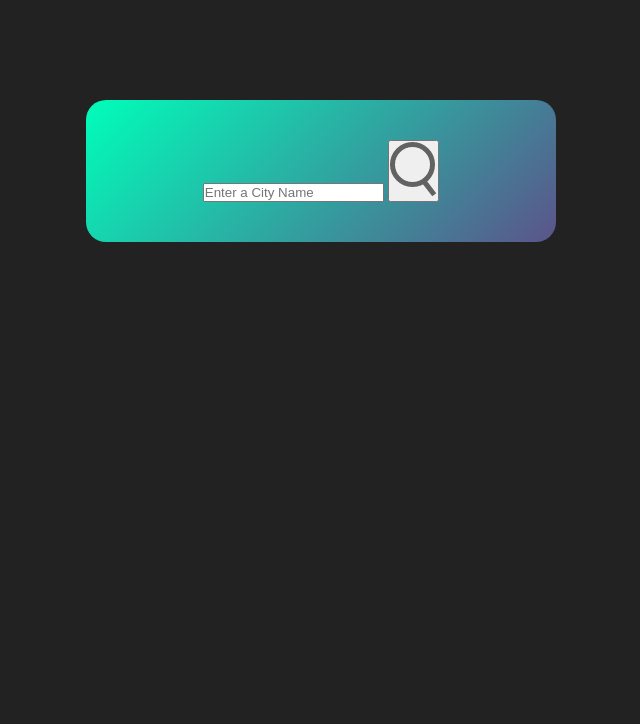
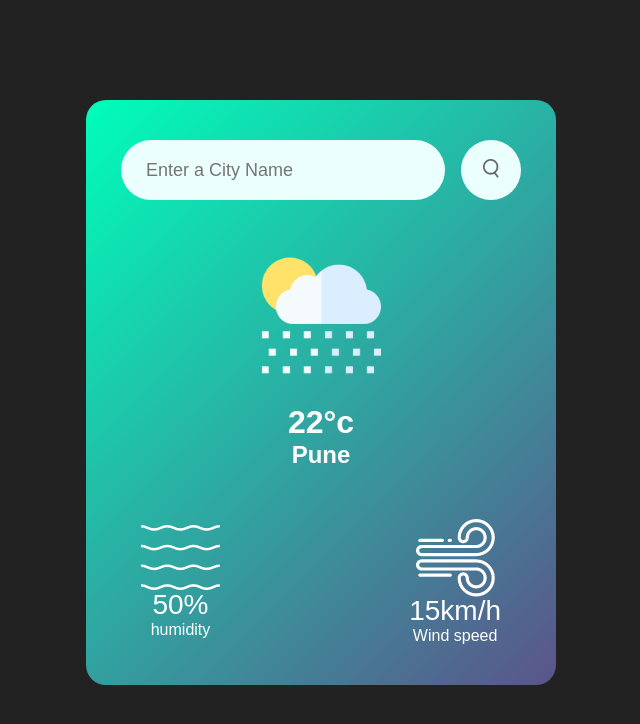
Before and after one commit to marotipatre/Weather-Application, a plain HTML site: page index.html in a window 1280 px wide. Shown: the whole page, without its empty margins (319-959 px from the left). Drawn offline with Linux system fonts and the light colour scheme.

Commit message:
coded HTML & CSS for today

```diff
--- a/index.html
+++ b/index.html
@@ -12,6 +12,26 @@
             <input type="text" placeholder="Enter a City Name" spellcheck="false">
             <button><img src="images/search.png"></button>
         </div>
+        <div class="weather">
+            <img src="images/rain.png" class="wi">
+            <h1 id="temp">22°c</h1>
+            <h2 id="city">Pune</h2>
+            <div class="details">
+                <div id="col">
+                    <img src="images/humidity.png">
+                    <div>
+                        <p class="humidity">50%</p>
+                        <p>humidity</p>
+                    </div>
+                </div>
+                <div id="col">
+                    <img src="images/wind.png">
+                    <div>
+                        <p class="wind">15km/h</p>
+                        <p>Wind speed</p>
+                    </div>
+            </div>
+        </div>
     </div>
 </body>
 </html>
--- a/style.css
+++ b/style.css
@@ -19,3 +19,81 @@ body{
     padding: 40px 35px;
     text-align: center;
 }
+
+.search{
+    width: 100%;
+    display: flex;
+    justify-content: space-between;
+    align-items: center;
+}
+
+.search input {
+    border: 0;
+    outline: 0;
+    background: #ebfffc;
+    color: #555;
+    padding: 10px 25px;
+    height: 60px;
+    border-radius: 30px;
+    flex: 1;
+    margin-right: 16px;
+    font-size: 18px;
+}
+
+.search button{
+    border: 0;
+    outline: 0;
+    background: #ebfffc;
+    border-radius: 50%;
+    width: 60px;
+    height: 60px;
+    cursor: pointer;
+}
+
+.search button img{
+    width: 16px;
+}
+
+.wi{
+    width: 170px;
+    margin-top: 30px;
+
+}
+
+.wi h1{
+    font-size: 80px;
+    font-weight: 500;
+
+}
+
+.wi h2{
+    font-size: 45px;
+    font-weight: 400;
+    margin-top: -10px;
+}
+
+.details{
+    display: flex;
+    align-items: center;
+    justify-content: space-between;
+    padding: 0px 20px;
+    margin-top: 50px;
+}
+
+.col{
+    display: flex;
+    align-items: center;
+    text-align: left;
+}
+
+.col img{
+    width: 40px;
+    margin-right: 10px;
+
+}
+
+.humidity, .wind{
+    font-size: 28px;
+    margin-top: -6px;
+
+}
```
